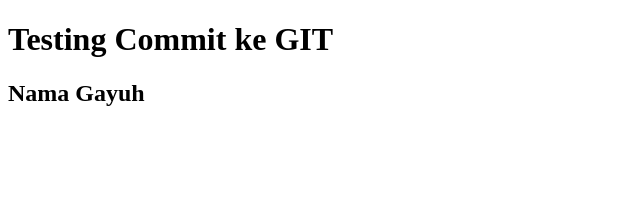
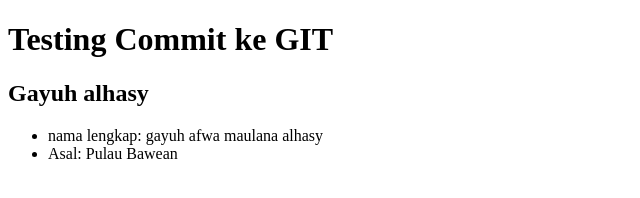
Before and after one commit to alhasy-gayuh/belajar-pemrograman, a plain HTML site: page index.html in a window 1280 px wide. Shown: the whole page, without its empty margins (0-640 px from the left). Drawn offline with Linux system fonts and the light colour scheme.

Commit message:
tambahan di ul li

```diff
--- a/index.html
+++ b/index.html
@@ -8,6 +8,10 @@
 </head>
 <body>
     <h1>Testing Commit ke GIT</h1>
-    <h2>Nama Gayuh</h2>
+    <h2>Gayuh alhasy</h2>
+    <ul>
+        <li>nama lengkap: gayuh afwa maulana alhasy</li>
+        <li>Asal: Pulau Bawean</li>
+    </ul>
 </body>
 </html>
```
